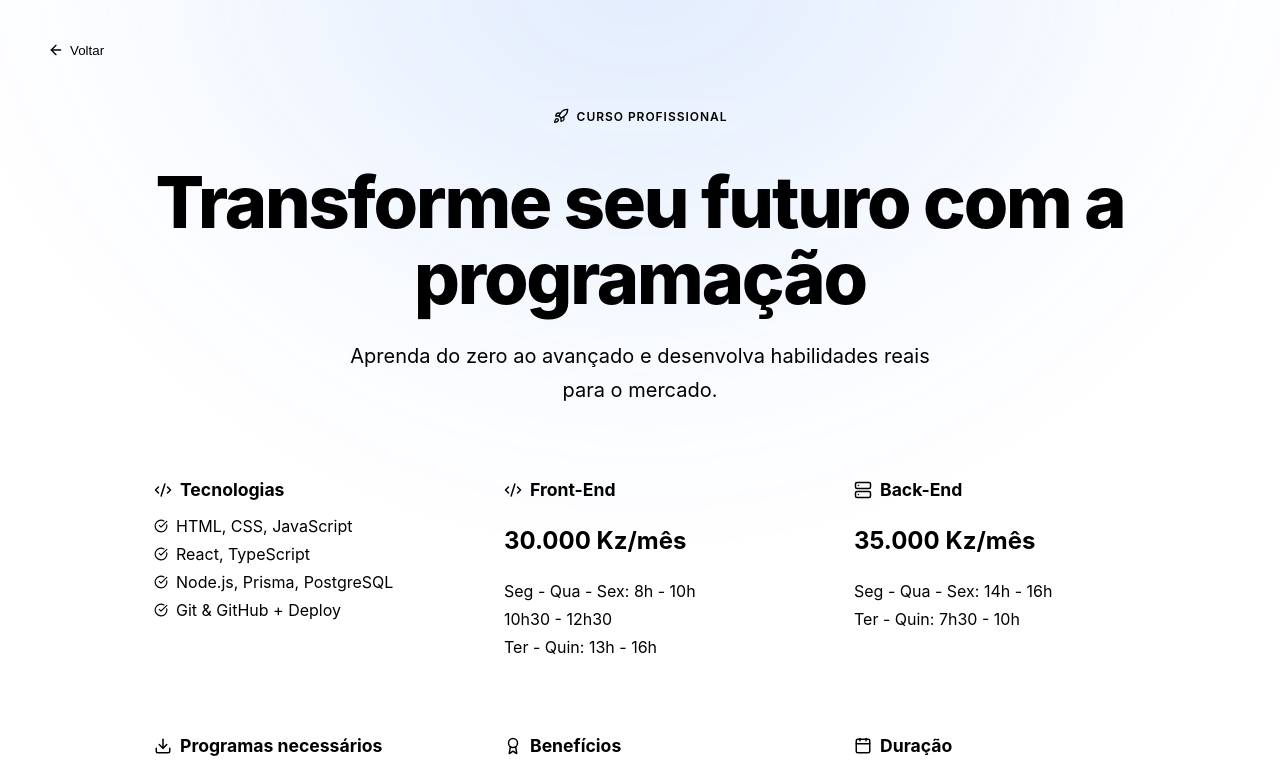
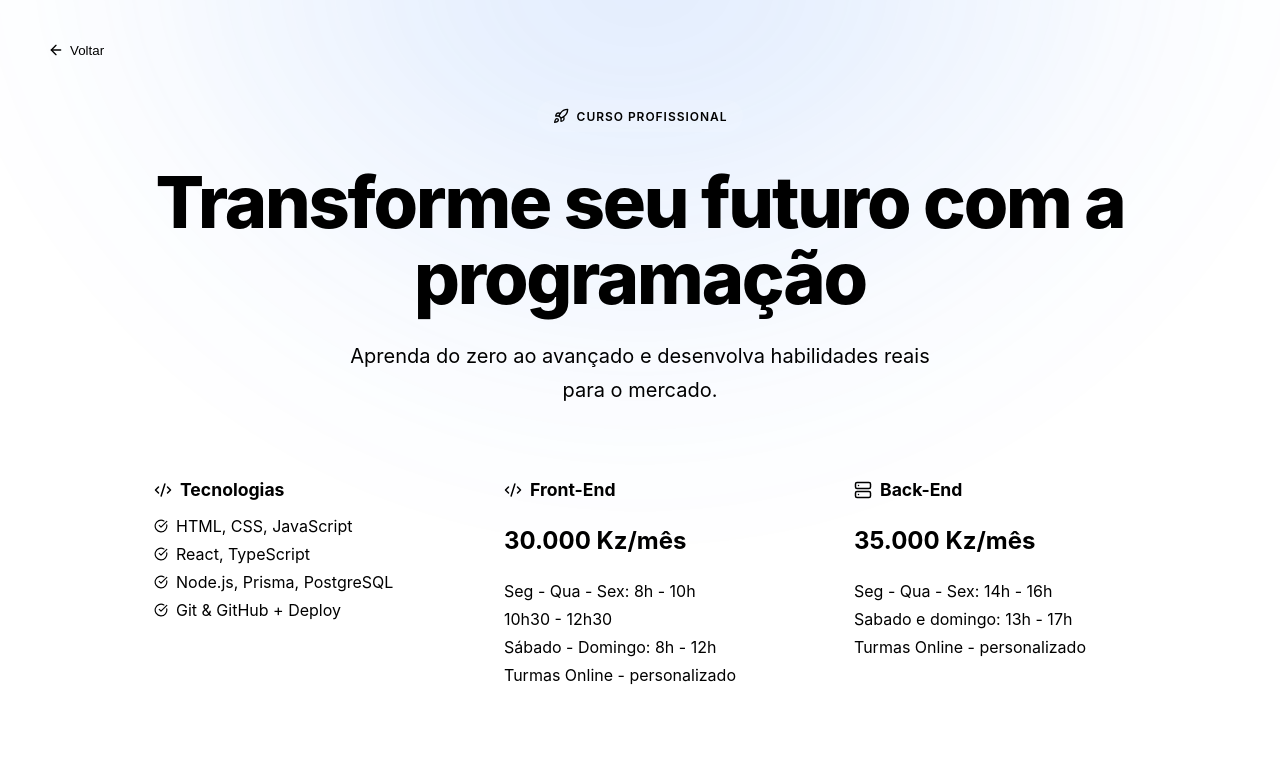
Before and after one commit to adolfoCabeia/front-end-zenith-centro, a Next.js app: page /detalhes in a window 1280 px wide. Shown: the top 763 px of the page. Built offline with nearby package versions, Linux system fonts and the light colour scheme.

Commit message:
Alterando em produção - granda erro

```diff
--- a/src/components/details/detalhesCursos.tsx
+++ b/src/components/details/detalhesCursos.tsx
@@ -174,7 +174,8 @@ export default function CursoPage() {
             <ul className="details-schedule">
               <li>Seg - Qua - Sex: 8h - 10h</li>
               <li>10h30 - 12h30</li>
-              <li>Ter - Quin: 13h - 16h</li>
+              <li>Sábado - Domingo: 8h - 12h</li>
+              <li>Turmas Online - personalizado</li>
             </ul>
           </article>
 
@@ -185,7 +186,8 @@ export default function CursoPage() {
             <p className="details-price">35.000 Kz/mês</p>
             <ul className="details-schedule">
               <li>Seg - Qua - Sex: 14h - 16h</li>
-              <li>Ter - Quin: 7h30 - 10h</li>
+              <li>Sabado e domingo: 13h - 17h</li>
+              <li>Turmas Online - personalizado</li>
             </ul>
           </article>
           <article className="details-card details-downloads">
```
